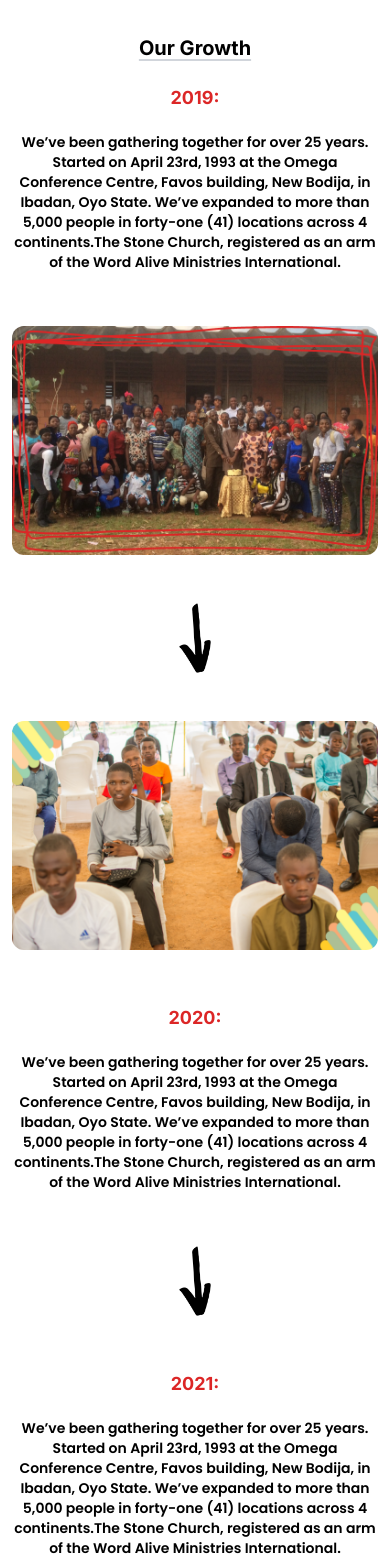
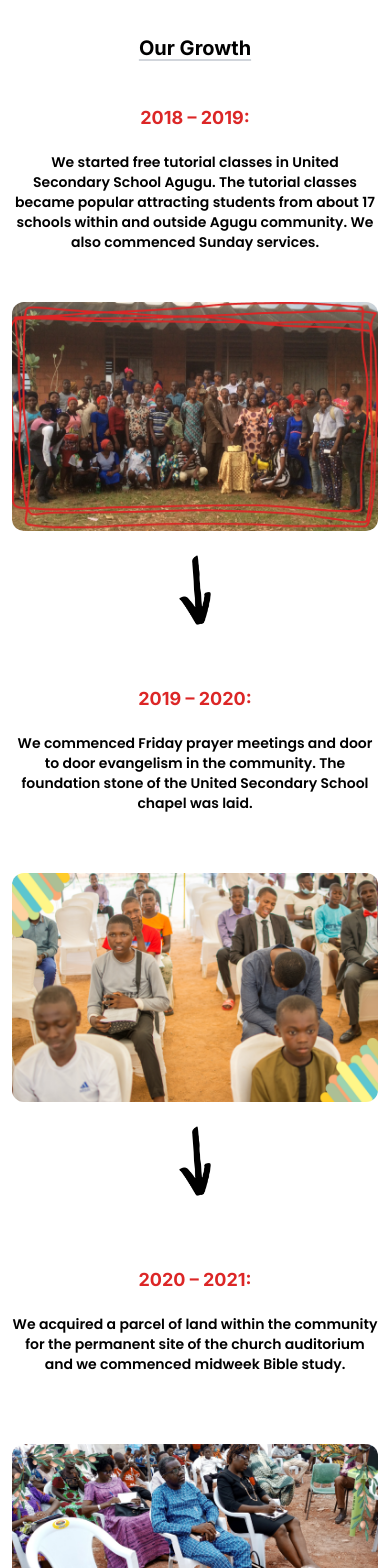
Before and after one commit to Ola4606/tsc-agugu, a React (Create React App) app: page / in a window 390 px wide. Shown: the part 2520-4088 px from the top of the page. Built offline with nearby package versions, Linux system fonts and the light colour scheme.

Commit message:
Replaced our growth section dummy data

```diff
--- a/src/components/growth/TimelineThread.tsx
+++ b/src/components/growth/TimelineThread.tsx
@@ -3,7 +3,7 @@
 
 function TimelineThread() {
   return (
-    <div className="flex flex-col justify-center items-center my-12">
+    <div className="flex flex-col justify-center items-center my-6 md:my-12">
       <img src={ArrowDown} alt="" className="w-[70px] md:w-[100px] h-auto rounded-xl" />
     </div>
   );
--- a/src/components/growth/YearDescription.tsx
+++ b/src/components/growth/YearDescription.tsx
@@ -28,13 +28,13 @@
             </div>
           </div>
           <div>
-            <img src={imageURL} alt="" className="mt-12 lg:mt-0 lg:ml-12 w-full md:w-[500px] h-auto rounded-xl" />
+            <img src={imageURL} alt="" className="mt-6 md:mt-12 lg:mt-0 lg:ml-12 w-full md:w-[500px] h-auto rounded-xl" />
           </div>
         </div>
       ) : (
-        <div className="w-full flex flex-col lg:flex-row justify-center lg:justify-between items-center">
+        <div className="w-full flex flex-col-reverse lg:flex-row justify-center lg:justify-between items-center">
           <div>
-            <img src={imageURL} alt="" className="mb-12 lg:mb-0 lg:mr-12 w-full md:w-[500px] h-auto rounded-xl" />
+            <img src={imageURL} alt="" className="mt-6 md:mt-12 lg:mt-0 lg:mr-12 w-full md:w-[500px] h-auto rounded-xl" />
           </div>
 
           <div className="min-h-[200px] xsm:max-w-[300px] sm:max-w-[400px] md:max-w-[450px] lg:max-w-[600px] xl:max-w-[700px] flex flex-col justify-center items-center lg:items-end text-center lg:text-end">
--- a/src/data/outGrowthData.tsx
+++ b/src/data/outGrowthData.tsx
@@ -5,56 +5,47 @@
 
 export default [
   {
-    year: "2019",
+    year: "2018 – 2019",
     description: (
       <span>
-        We’ve been gathering together for over 25 years. Started on April 23rd,
-        1993 at the Omega Conference Centre, Favos building, New Bodija, in
-        Ibadan, Oyo State. We’ve expanded to more than 5,000 people in forty-one
-        (41) locations across 4 continents.The Stone Church, registered as an
-        arm of the Word Alive Ministries International.
+        We started free tutorial classes in United Secondary School Agugu. The
+        tutorial classes became popular attracting students from about 17
+        schools within and outside Agugu community. We also commenced Sunday
+        services.
       </span>
     ),
     imageURL: church2019,
     side: "left",
   },
   {
-    year: "2020",
+    year: "2019 – 2020",
     description: (
       <span>
-        We’ve been gathering together for over 25 years. Started on April 23rd,
-        1993 at the Omega Conference Centre, Favos building, New Bodija, in
-        Ibadan, Oyo State. We’ve expanded to more than 5,000 people in forty-one
-        (41) locations across 4 continents.The Stone Church, registered as an
-        arm of the Word Alive Ministries International.
+        We commenced Friday prayer meetings and door to door evangelism in the
+        community. The foundation stone of the United Secondary School chapel
+        was laid.
       </span>
     ),
     imageURL: church2020,
     side: "right",
   },
   {
-    year: "2021",
+    year: "2020 – 2021",
     description: (
       <span>
-        We’ve been gathering together for over 25 years. Started on April 23rd,
-        1993 at the Omega Conference Centre, Favos building, New Bodija, in
-        Ibadan, Oyo State. We’ve expanded to more than 5,000 people in forty-one
-        (41) locations across 4 continents.The Stone Church, registered as an
-        arm of the Word Alive Ministries International.
+        We acquired a parcel of land within the community for the permanent site
+        of the church auditorium and we commenced midweek Bible study.
       </span>
     ),
     imageURL: church2021,
     side: "left",
   },
   {
-    year: "2022",
+    year: "2021 – 2022",
     description: (
       <span>
-        We’ve been gathering together for over 25 years. Started on April 23rd,
-        1993 at the Omega Conference Centre, Favos building, New Bodija, in
-        Ibadan, Oyo State. We’ve expanded to more than 5,000 people in forty-one
-        (41) locations across 4 continents.The Stone Church, registered as an
-        arm of the Word Alive Ministries International.
+        We commenced construction work of the church auditorium on the permanent
+        site. All activities of the church were moved to the permanent site.
       </span>
     ),
     imageURL: church2022,
--- a/src/index.css
+++ b/src/index.css
@@ -556,6 +556,11 @@
   margin-bottom: 3rem;
 }
 
+.my-6{
+  margin-top: 1.5rem;
+  margin-bottom: 1.5rem;
+}
+
 .mt-10{
   margin-top: 2.5rem;
 }
@@ -610,6 +615,10 @@
 
 .mb-12{
   margin-bottom: 3rem;
+}
+
+.mt-6{
+  margin-top: 1.5rem;
 }
 
 .flex{
@@ -674,6 +683,10 @@
 
 .flex-col{
   flex-direction: column;
+}
+
+.flex-col-reverse{
+  flex-direction: column-reverse;
 }
 
 .items-start{
@@ -1004,6 +1017,11 @@
 }
 
 @media (min-width: 768px){
+  .md\:my-12{
+    margin-top: 3rem;
+    margin-bottom: 3rem;
+  }
+
   .md\:mt-14{
     margin-top: 3.5rem;
   }
@@ -1034,6 +1052,10 @@
 
   .md\:mb-8{
     margin-bottom: 2rem;
+  }
+
+  .md\:mt-12{
+    margin-top: 3rem;
   }
 
   .md\:flex{
```
